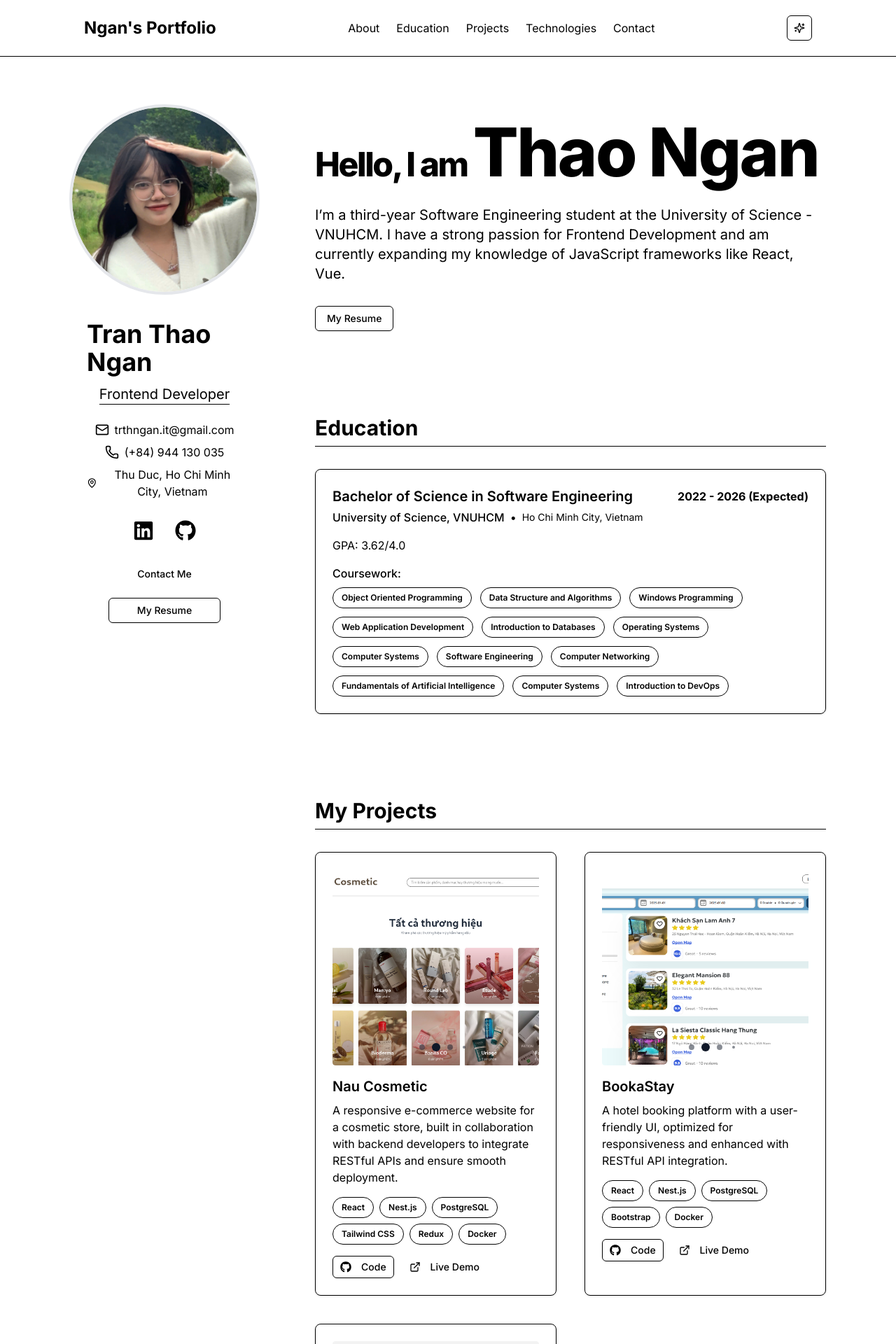
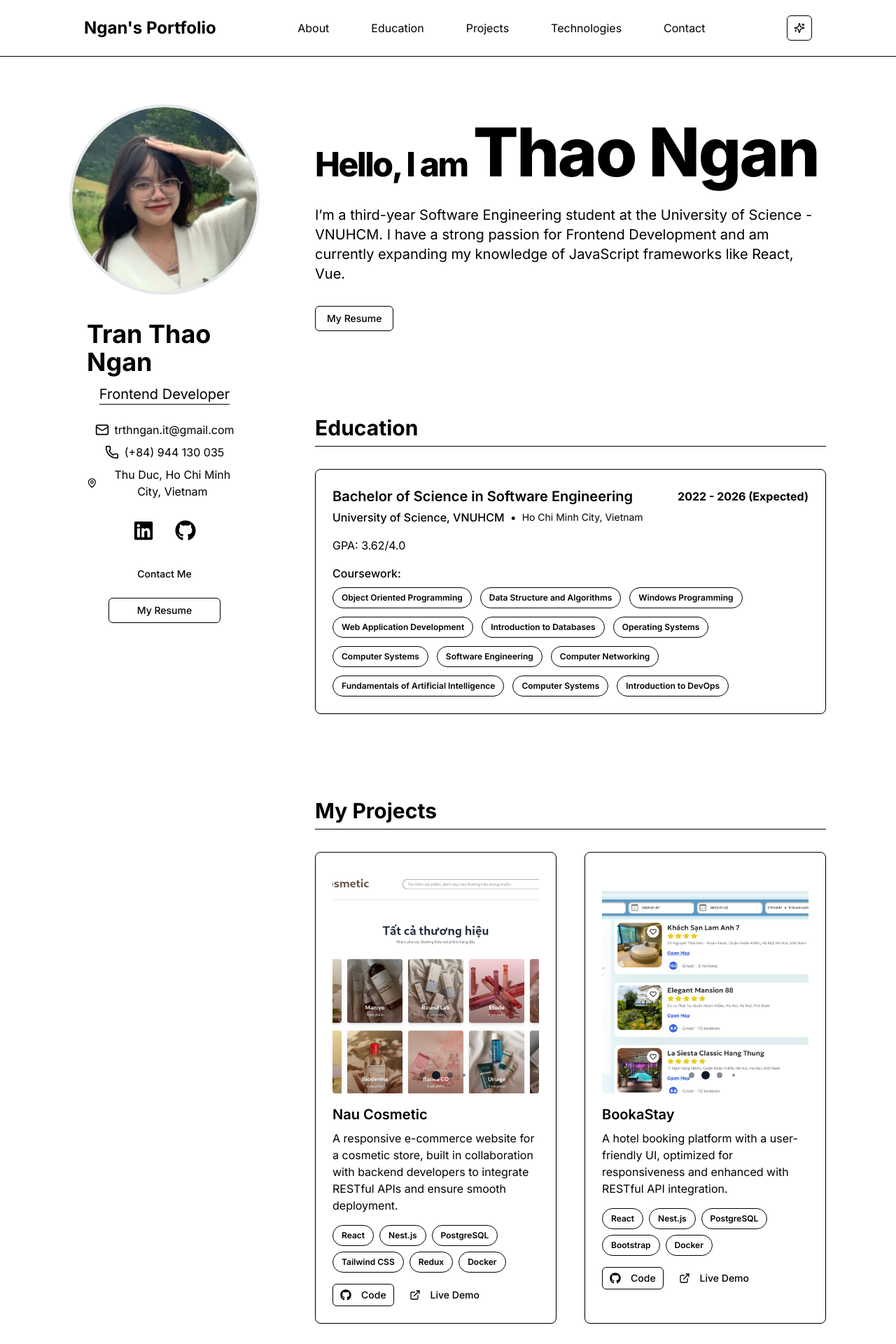
Before and after one commit to Nagnie/My-Portfolio, a Next.js app: page / in a window 1280 px wide. Shown: the top 1920 px of the page at 70% size. Built offline with nearby package versions, Linux system fonts and the light colour scheme.

Commit message:
fix responsive

```diff
--- a/src/app/page.tsx
+++ b/src/app/page.tsx
@@ -225,7 +225,7 @@ export default function Home() {
                       </a>
                   )}
                 </div>
-                <div className="grid gap-10 md:grid-cols-2">
+                <div className="grid gap-10 grid-cols-1 lg:grid-cols-2">
                   {projects.map((project) => (
                       <div key={project.id} className="rounded-lg border bg-card p-6 shadow-sm">
                         <style>
@@ -258,7 +258,7 @@ export default function Home() {
                               dynamicBullets: true,
                             }}
                             modules={[Autoplay, Pagination]}
-                            className="w-full h-[280px] rounded poster-swiper"
+                            className="relative h-80 w-full overflow-hidden"
                         >
                           {project.images.map((img, index) => (
                               <SwiperSlide key={index}>
@@ -304,7 +304,7 @@ export default function Home() {
             <section className="py-30" id="technologies">
               <div className="container">
                 <h2 className="mb-8 text-3xl font-bold border-b pb-2">Technologies</h2>
-                <div className="grid grid-cols-2 sm:grid-cols-3 md:grid-cols-5 gap-5">
+                <div className="grid grid-cols-2 sm:grid-cols-3 md:grid-cols-4 lg:grid-cols-5 gap-5">
                   {technologies.map((tech, index) => {
                       // @ts-ignore
                     const IconComponent = iconComponents[tech.icon];
--- a/src/components/header.tsx
+++ b/src/components/header.tsx
@@ -12,7 +12,7 @@ export function Header() {
                     </Link>
                 </div>
                 <div>
-                    <nav className="hidden gap-6 md:flex">
+                    <nav className="hidden lg:gap-15 lg:flex">
                         <Link href="/" className="hover:text-foreground/80 hover:font-bold">
                             About
                         </Link>
```
